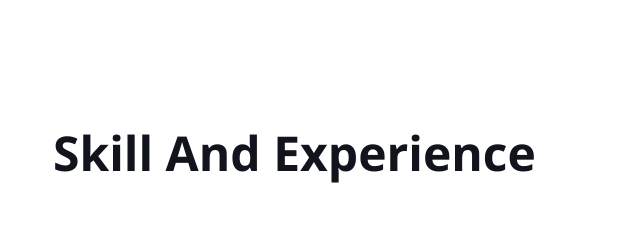
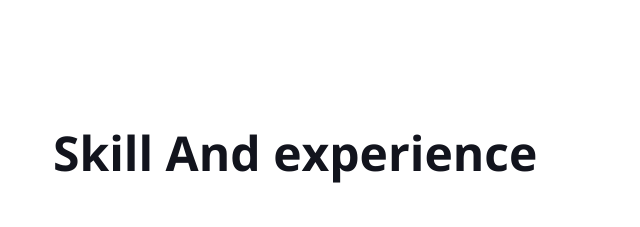
Before and after one commit to DaniFathurrohman/Portfolio_Dani, a plain HTML site: page index.html in a window 1280 px wide. Shown: the part 1600-1827 px from the top of the page, 29-669 px from the left. Drawn offline with nearby package versions, Linux system fonts and the light colour scheme.

Commit message:
Update index.html

```diff
--- a/index.html
+++ b/index.html
@@ -184,7 +184,7 @@
         <div class="container">
             <div class="row g-5 mb-5 wow fadeInUp" data-wow-delay="0.1s">
                 <div class="col-lg-6">
-                    <h1 class="display-5 mb-0">Skill And Experience</h1>
+                    <h1 class="display-5 mb-0">Skill And experience</h1>
                 </div>
             </div>
                 <div class="col-lg-12 wow fadeInUp" data-wow-delay="0.5s">
```
